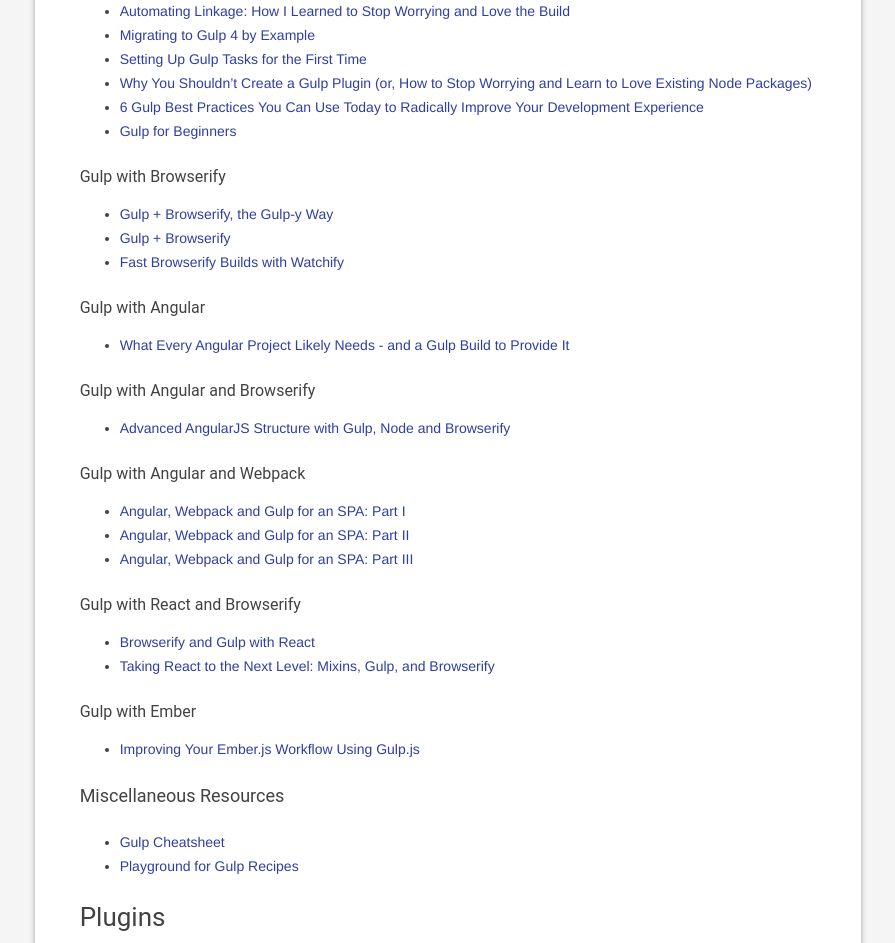
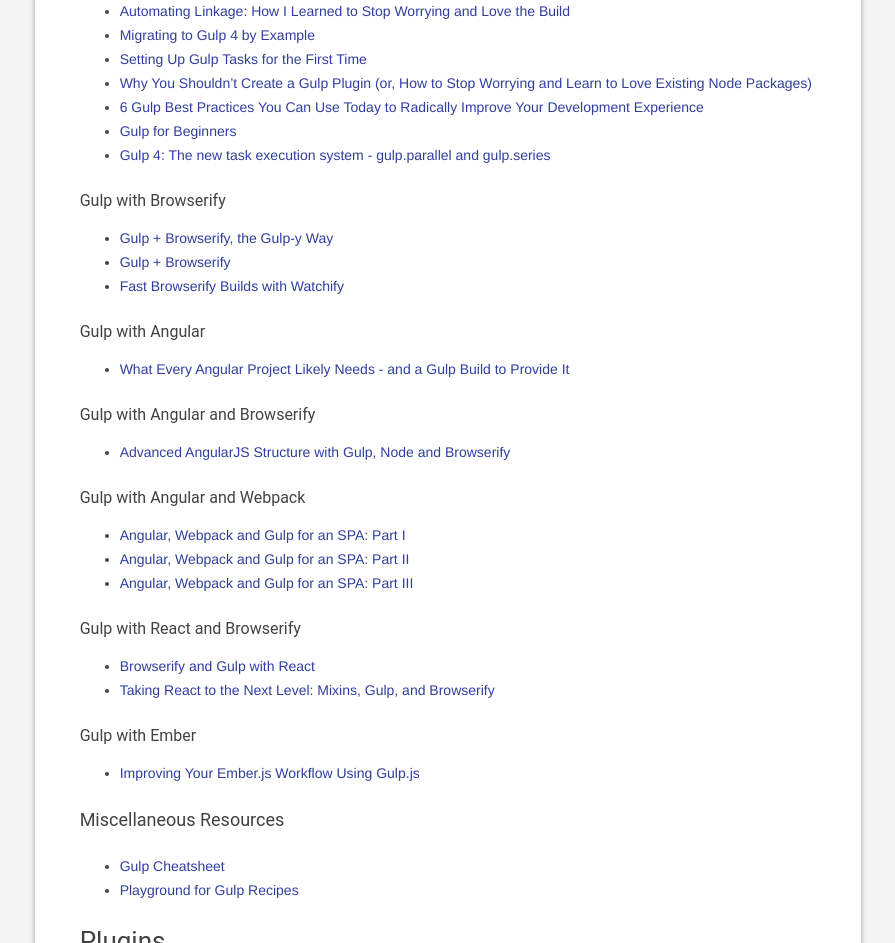
Before and after one commit to alferov/awesome-gulp, a website: page docs/src/index.html in a window 1280 px wide. Shown: the part 2332-3275 px from the top of the page, without its empty margins (192-1087 px from the left). Drawn offline with nearby package versions, Linux system fonts and the light colour scheme; files that its build step writes are made by us from their sources.

Commit message:
Add 'Gulp 4: The new task execution system' tutorial

```diff
--- a/docs/src/index.html
+++ b/docs/src/index.html
@@ -134,6 +134,7 @@
 <li><a href="http://blog.overzealous.com/post/74121048393/why-you-shouldnt-create-a-gulp-plugin-or-how-to">Why You Shouldn’t Create a Gulp Plugin (or, How to Stop Worrying and Learn to Love Existing Node Packages)</a></li>
 <li><a href="http://blog.rangle.io/angular-gulp-bestpractices/">6 Gulp Best Practices You Can Use Today to Radically Improve Your Development Experience</a></li>
 <li><a href="https://css-tricks.com/gulp-for-beginners/">Gulp for Beginners</a></li>
+<li><a href="http://fettblog.eu/gulp-4-parallel-and-series/">Gulp 4: The new task execution system - gulp.parallel and gulp.series</a></li>
 </ul>
 <h4 id="gulp-with-browserify">Gulp with Browserify</h4>
 <ul>
```
Also changed, not shown: readme.md.
